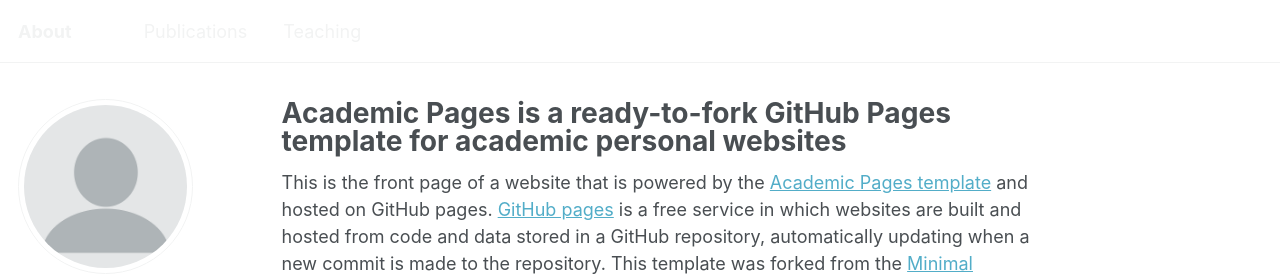
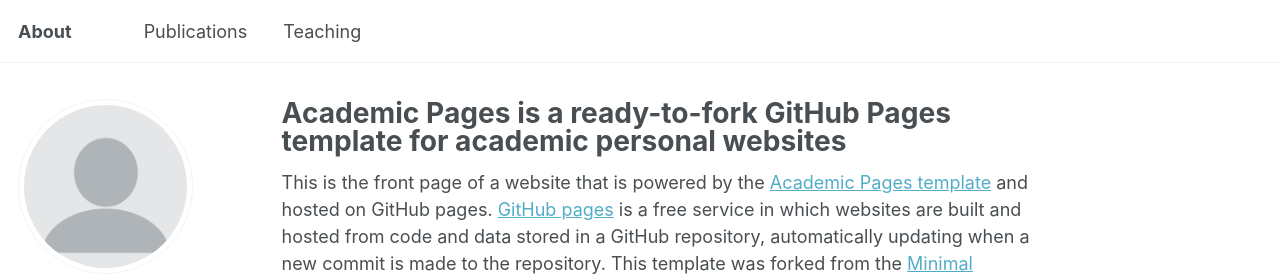
Before and after one commit to dzawu/dzawu.github.io, a Jekyll site: the page built from _pages/about.md, in a window 1280 px wide. Shown: the top 276 px of the page. Built offline with Jekyll 4.4.1, drawn with Linux system fonts in a browser that asks for light colours; some web fonts are replaced; a script bundle is joined from its source files by our own code; library files that are not in the unit come from our copies.

Commit message:
Update _default_light.scss

```diff
--- a/_sass/theme/_default_light.scss
+++ b/_sass/theme/_default_light.scss
@@ -39,7 +39,7 @@ $sidebar-screen-min-width   : 1024px;
     --global-link-color                 : #52adc8;
     --global-link-color-hover           : mix(#000, #2f7f93, 25%);
     --global-link-color-visited         : mix(#fff, #2f7f93, 25%);
-    --global-masthead-link-color        : #{$lighter-gray};
+    --global-masthead-link-color        : #{$dark-gray};
     --global-masthead-link-color-hover  : mix(#000, #{$gray}, 25%);
     --global-text-color                 : #{$dark-gray};
     --global-text-color-light           : #{$light-gray};
```
